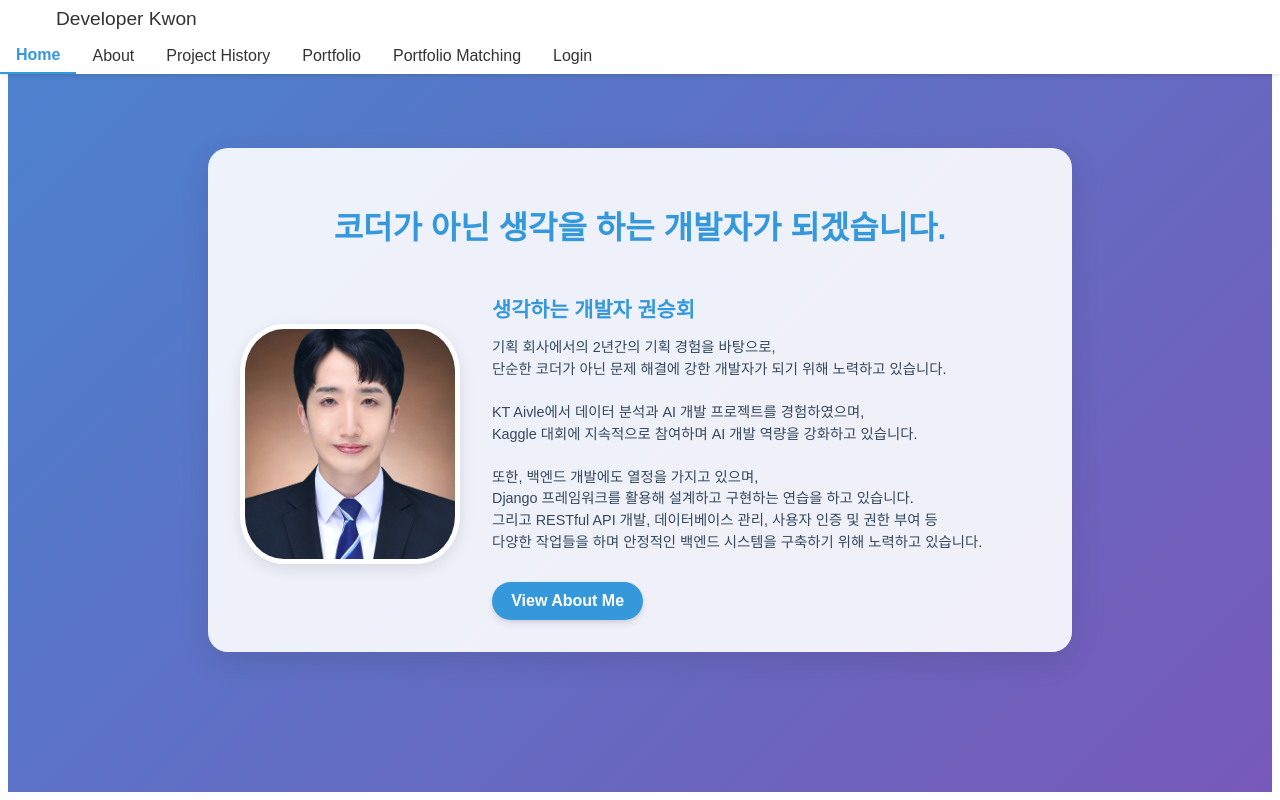
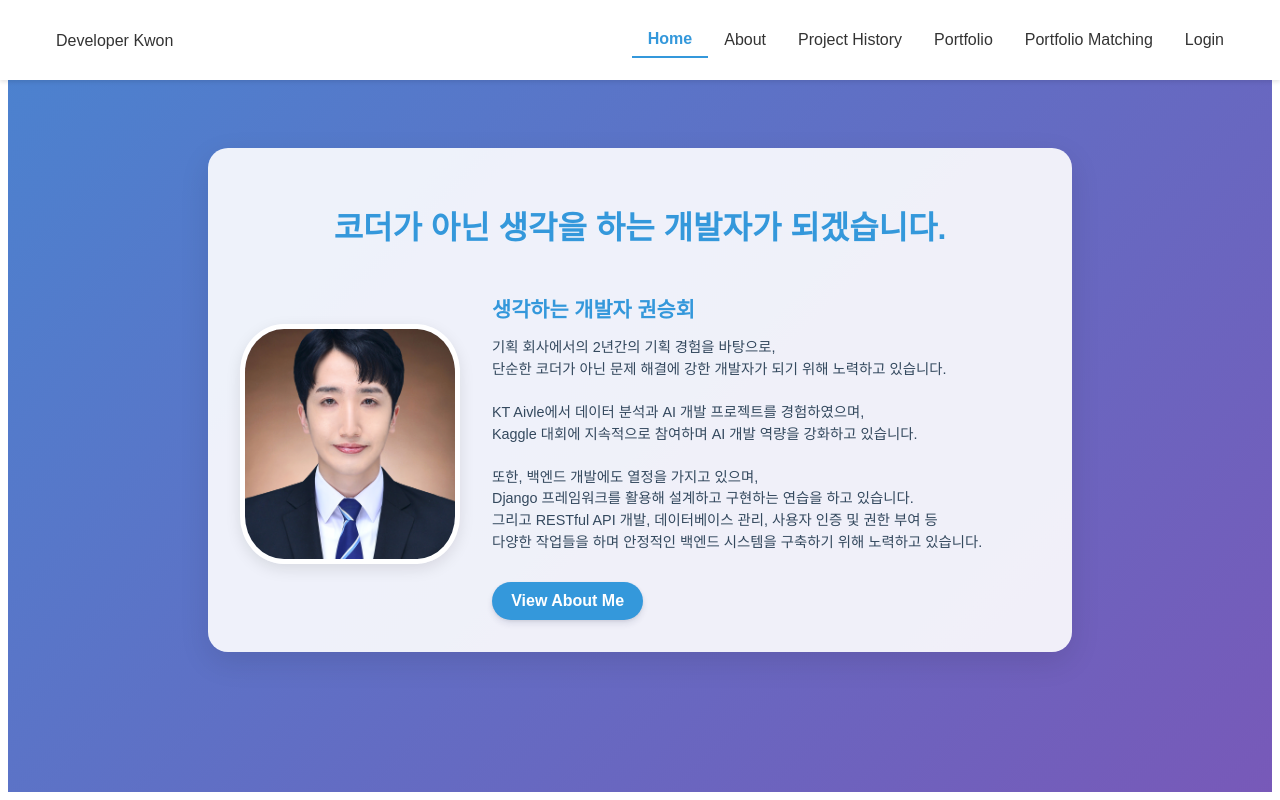
Before and after one commit to harvy1070/harvy_dev, a Vue app in the folder harvy_fe/: page / in a window 1280 px wide. Built offline with nearby package versions, Linux system fonts and the light colour scheme; no server answers; a web font is replaced by a local one.

Commit message:
navbar 최종 수정

```diff
--- a/harvy_fe/src/components/NavBar.vue
+++ b/harvy_fe/src/components/NavBar.vue
@@ -8,7 +8,6 @@
                 <span></span>
                 <span></span>
                 <span></span>
-            </div>
             </div>
             <div class="navbar-menu" :class="{ 'is-active': isMenuOpen }">
                 <router-link to="/" class="navbar-item" :class="{ 'is-active': $route.path === '/' }" @click="closeMenu"
@@ -59,6 +58,7 @@
                     @click="closeMenu"
                     >Login</router-link
                 >
+            </div>
         </div>
     </nav>
 </template>
@@ -142,17 +142,21 @@ export default {
     background-color: #ffffff;
     box-shadow: 0 2px 4px rgba(0, 0, 0, 0.1);
     z-index: 1000;
+    height: 80px; /* 네비게이션 바 높이 유지 */
 }
 
 .navbar-content {
     display: flex;
     justify-content: space-between;
     align-items: center;
-    padding: 0.5rem 1rem;
+    height: 100%;
+    padding: 0 2rem;
+    max-width: 1200px;
+    margin: 0 auto;
 }
 
 .navbar-brand {
-    font-size: 1.2rem;
+    font-size: 1.2rem; /* 원래 크기로 복원 */
     font-weight: bold;
     color: #346aff;
 }
@@ -194,24 +198,12 @@ export default {
     transform: rotate(-45deg);
 }
 
-.navbar-menu.is-active {
-    display: flex;
-    flex-direction: column;
-    position: fixed;
-    top: 3rem;
-    left: 0;
-    right: 0;
-    bottom: 0;
-    background-color: #ffffff;
-    padding: 1rem;
-}
-
 .navbar-item {
     text-decoration: none;
     color: #333;
     font-weight: 500;
-    padding: 0.75rem 0;
-    border-bottom: 1px solid #e0e0e0;
+    padding: 0.5rem 1rem;
+    font-size: 1rem; /* 원래 크기로 복원 */
 }
 
 .navbar-item.is-active {
@@ -220,13 +212,13 @@ export default {
 }
 
 .user-menu {
-    padding: 0.75rem 0;
-    border-bottom: 1px solid #e0e0e0;
+    position: relative;
 }
 
 .user-greeting {
     display: flex;
     align-items: center;
+    cursor: pointer;
 }
 
 .user-name {
@@ -241,52 +233,6 @@ export default {
 }
 
 .dropdown-menu {
-    margin-top: 0.5rem;
-}
-
-.dropdown-item {
-    display: block;
-    padding: 0.5rem 0;
-    color: #333;
-    text-decoration: none;
-}
-
-@media (min-width: 769px) {
-    .navbar-content {
-        max-width: 1200px;
-        margin: 0 auto;
-    }
-
-    .hamburger {
-        display: none;
-    }
-
-    .navbar-menu {
-        display: flex;
-        align-items: center;
-    }
-
-    .navbar-menu.is-active {
-        position: static;
-        flex-direction: row;
-        padding: 0;
-    }
-
-    .navbar-item {
-        padding: 0.5rem 1rem;
-        border-bottom: none;
-    }
-
-    .navbar-item.is-active {
-        border-bottom: 2px solid #3498db;
-    }
-
-    .user-menu {
-        position: relative;
-        border-bottom: none;
-    }
-
-    .dropdown-menu {
     position: absolute;
     top: 100%;
     right: 0;
@@ -297,7 +243,62 @@ export default {
 }
 
 .dropdown-item {
+    display: block;
     padding: 0.5rem 1rem;
+    color: #333;
+    text-decoration: none;
+}
+
+@media (max-width: 768px) {
+    .navbar-menu.is-active {
+        display: flex;
+        flex-direction: column;
+        position: fixed;
+        top: 80px;
+        left: 0;
+        right: 0;
+        bottom: 0;
+        background-color: #ffffff;
+        padding: 1rem;
+    }
+
+    .navbar-item {
+        padding: 0.75rem 0;
+        border-bottom: 1px solid #e0e0e0;
+    }
+
+    .user-menu {
+        padding: 0.75rem 0;
+        border-bottom: 1px solid #e0e0e0;
+    }
+}
+
+@media (min-width: 769px) {
+    .navbar-content {
+        flex-wrap: nowrap;
+    }
+
+    .hamburger {
+        display: none;
+    }
+
+    .navbar-menu {
+        display: flex;
+        align-items: center;
+        justify-content: flex-end;
+        flex-grow: 1;
+    }
+
+    .navbar-item {
+        border-bottom: none;
+    }
+
+    .navbar-item.is-active {
+        border-bottom: 2px solid #3498db;
+    }
+
+    .user-menu {
+        margin-left: 1rem;
     }
 }
 </style>
```
Lines whose indentation alone changed are shown as unchanged.
